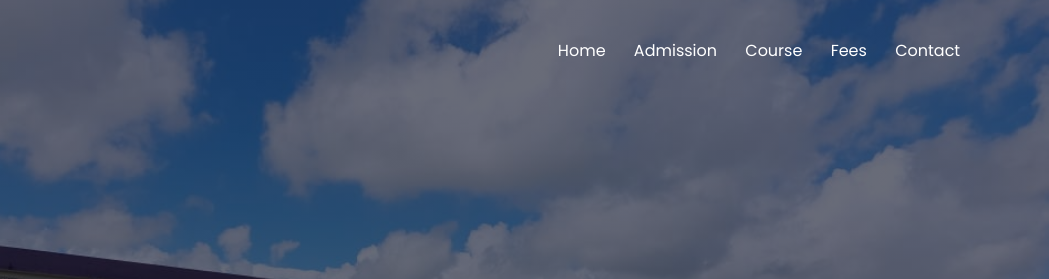
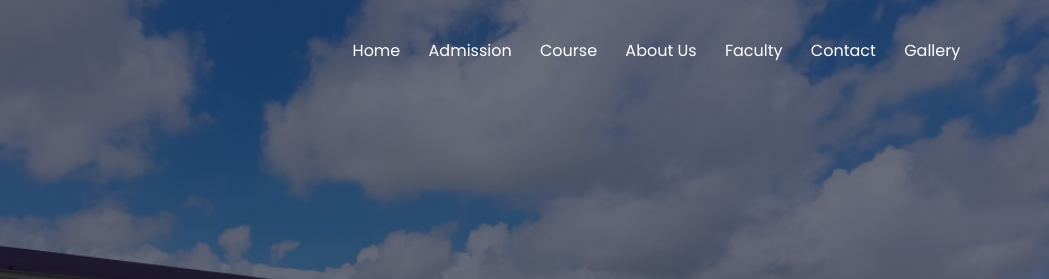
Before and after one commit to jaswanth42/St-Jhon-s-Collage-of-Education, a browser extension: page gallery.html in a window 1280 px wide. Shown: the top 279 px of the page, 231-1280 px from the left. Drawn offline with Linux system fonts and the light colour scheme.

Commit message:
Update gallery.html

```diff
--- a/gallery.html
+++ b/gallery.html
@@ -17,9 +17,11 @@
                 <ul>
                     <li><a href="index.html">Home</a></li>
                     <li><a href="Admission_page.html">Admission</a></li>
-                    <li><a href="#course_call">Course</a></li>
-                    <li><a href="fees_page.html">Fees</a></li>
+                    <li><a href="index.html#course_call">Course</a></li>
+                    <li><a href="index.html#about_us">About Us</a></li>
+                    <li><a href="faculty_page.html">Faculty</a></li>
                     <li><a href="Contact_page.html">Contact</a></li>
+                    <li><a href="gallery.html">Gallery</a></li>
                 </ul>
             </div>
             <span class="icon" onclick="showmenu()">&#9776;</span>
```
